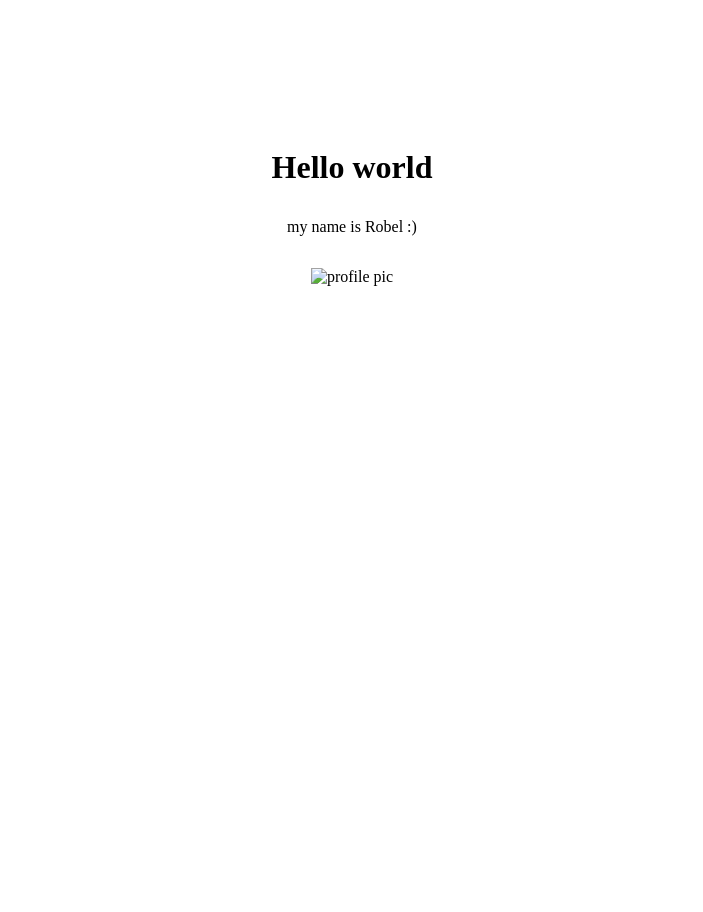
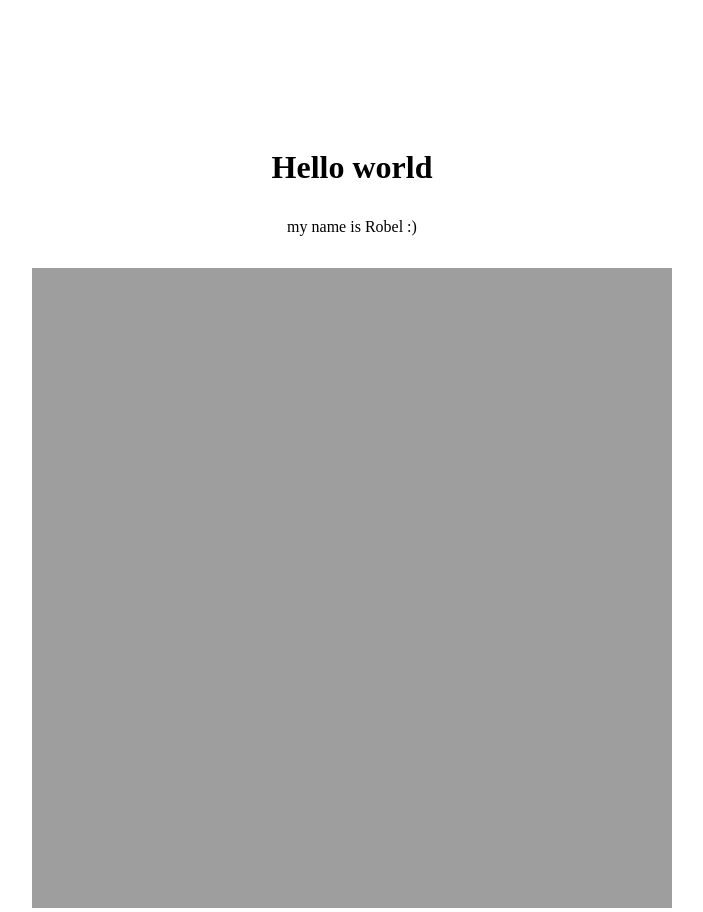
Before and after one commit to rt-io/web, a plain HTML site: page index.html in a window 1280 px wide. Shown: the whole page, without its empty margins (288-991 px from the left). Before the commit the page ends 800 px from the top, so only its background shows below. Drawn offline with Linux system fonts and the light colour scheme; the site is published under a folder, as on GitHub Pages, so addresses that start at the root find nothing.

Commit message:
initial commit

```diff
--- a/index.html
+++ b/index.html
@@ -10,6 +10,6 @@
 <body>
     <h1>Hello world</h1>
     <p>my name is Robel :)</p>
-    <img src="/assets/images/r.jpg" alt="profile pic">
+    <img src="r.jpg" alt="profile pic">
 </body>
 </html>
```
Also changed, not shown: 2 other files.
